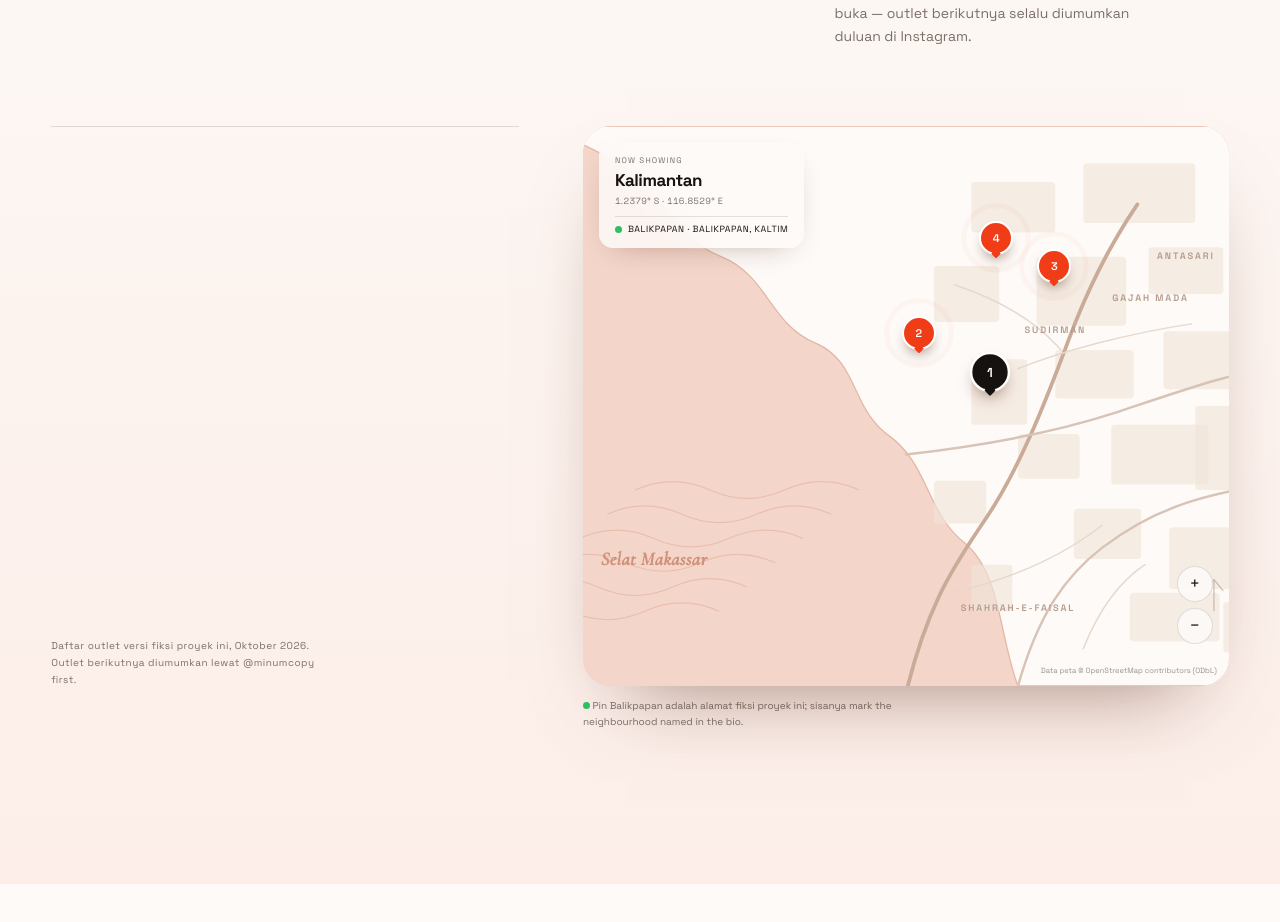
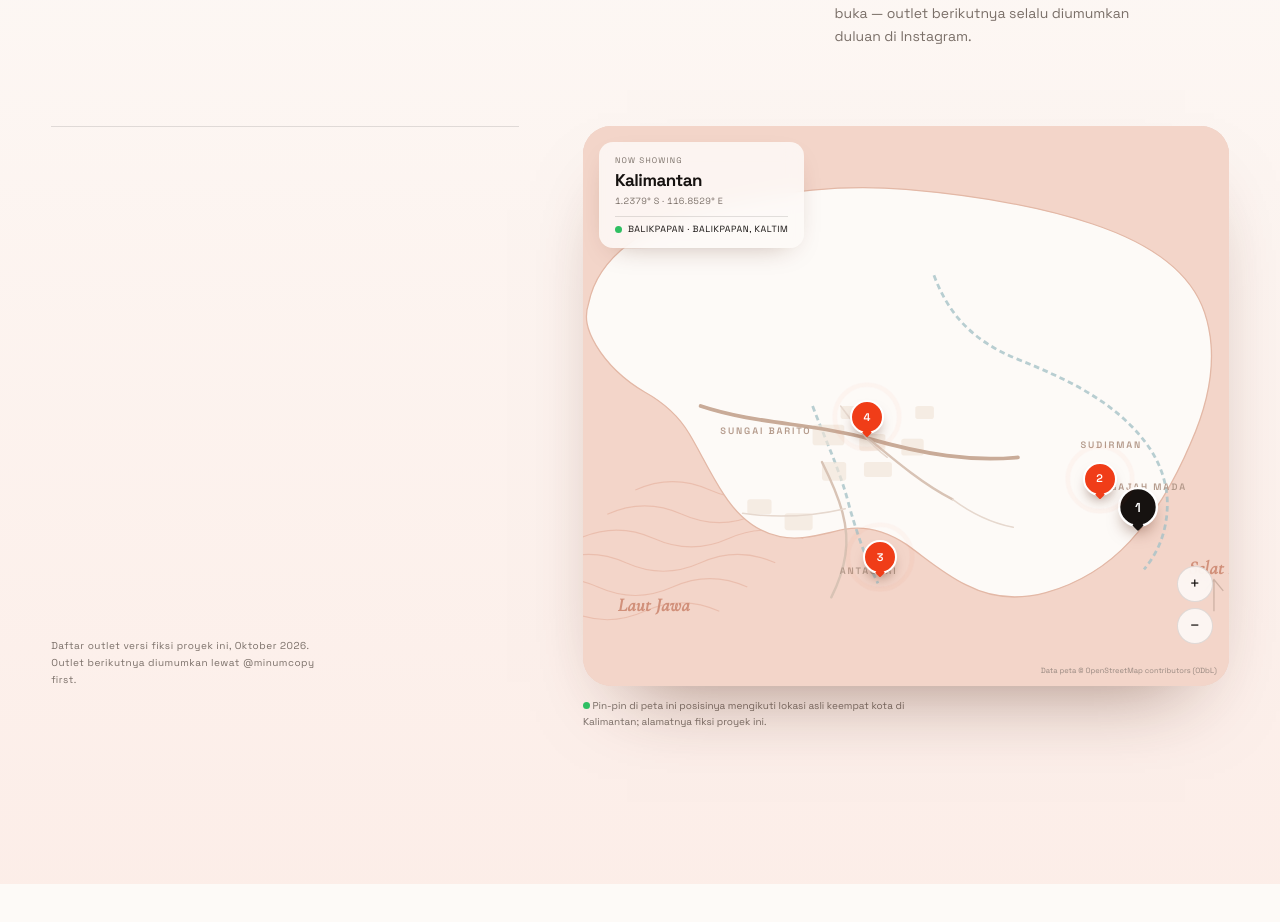
Before and after one commit to mufqimuf/loop-coffee-clone, a React (Vite) app: page / in a window 1280 px wide. Shown: the part 7960-8882 px from the top of the page. Built offline with nearby package versions, Linux system fonts and the light colour scheme.

Commit message:
map: redraw Kalimantan island, Mahakam+Barito rivers, pins repositioned to real city geography

```diff
--- a/src/components/Locations.jsx
+++ b/src/components/Locations.jsx
@@ -111,55 +111,55 @@ export default function Locations() {
                 </g>
                 <path
                   className="land"
-                  d="M0,0 H800 V600 H520 C500,548 502,478 462,446 C422,414 424,362 382,332 C340,302 350,252 302,232 C254,212 252,160 202,140 C152,120 132,72 92,42 C58,16 22,10 0,0 Z"
+                  d="M60,190 C70,140 120,105 190,88 C260,70 330,62 400,68 C470,74 540,85 600,105 C660,125 705,155 720,200 C735,245 725,295 705,340 C688,380 668,415 640,445 C615,472 585,490 550,500 C520,508 490,505 465,492 C440,480 420,462 400,448 C380,435 358,428 335,432 C310,437 288,445 265,440 C240,435 220,418 205,395 C190,372 180,350 168,330 C155,308 138,295 120,285 C98,272 80,255 68,235 C58,218 55,205 60,190 Z"
+                />
+                {/* Sungai Mahakam — Samarinda di tepinya */}
+                <path
+                  className="rd river"
+                  d="M430,160 C445,200 470,230 520,250 C570,270 610,290 640,320 C665,345 678,370 680,400 C681,430 672,455 655,475"
+                  fill="none"
+                />
+                {/* Sungai Barito — Banjarmasin delta */}
+                <path
+                  className="rd river"
+                  d="M300,300 C315,340 330,370 340,410 C350,445 360,470 370,490"
+                  fill="none"
                 />
                 <g className="blocks">
                   {[
-                    [470, 60, 90, 54],
-                    [590, 40, 120, 64],
-                    [430, 150, 70, 60],
-                    [540, 140, 96, 74],
-                    [660, 130, 80, 50],
-                    [470, 250, 60, 70],
-                    [560, 240, 84, 52],
-                    [676, 220, 88, 62],
-                    [520, 330, 66, 48],
-                    [620, 320, 104, 64],
-                    [710, 300, 60, 90],
-                    [430, 380, 56, 46],
-                    [580, 410, 72, 54],
-                    [682, 430, 80, 66],
-                    [470, 470, 44, 50],
-                    [640, 500, 96, 52],
-                    [740, 510, 48, 54],
+                    [300, 320, 34, 22], [350, 330, 28, 18], [310, 360, 26, 20],
+                    [355, 360, 30, 16], [395, 335, 24, 18], [330, 300, 22, 14],
+                    [230, 400, 26, 16], [270, 415, 30, 18], [410, 300, 20, 14],
                   ].map(([x, y, w, h], i) => (
-                    <rect key={i} x={x} y={y} width={w} height={h} rx="4" />
+                    <rect key={i} x={x} y={y} width={w} height={h} rx="3" />
                   ))}
                 </g>
                 <g className="roads">
-                  <path className="rd c1" d="M402,600 C424,512 452,470 486,420 C520,370 548,300 574,230 C594,176 618,128 648,84" />
-                  <path className="rd c2" d="M520,600 C540,530 566,486 610,452 C660,414 706,396 800,382" />
-                  <path className="rd c2" d="M400,352 C470,344 548,332 622,308 C700,282 750,264 800,258" />
-                  <path className="rd c3" d="M450,500 C510,486 566,462 610,428" />
-                  <path className="rd c3" d="M520,260 C570,240 640,222 706,212" />
-                  <path className="rd c3" d="M590,560 C606,520 626,490 656,470" />
-                  <path className="rd c3" d="M452,170 C500,186 540,210 566,240" />
+                  <path className="rd c1" d="M180,300 C240,320 300,318 360,335 C420,352 470,360 520,355" />
+                  <path className="rd c2" d="M310,360 C330,400 340,430 335,460 C332,480 325,495 320,505" />
+                  <path className="rd c2" d="M360,335 C390,360 420,385 450,400" />
+                  <path className="rd c3" d="M225,415 C260,420 300,418 335,410" />
+                  <path className="rd c3" d="M330,300 C345,320 360,340 380,355" />
+                  <path className="rd c3" d="M450,400 C470,415 490,425 515,430" />
                 </g>
                 <g className="map-labels">
-                  <text className="lb sea" x="130" y="470">
+                  <text className="lb sea" x="760" y="480">
                     Selat Makassar
                   </text>
-                  <text className="lb" x="560" y="222">
+                  <text className="lb sea" x="130" y="520">
+                    Laut Jawa
+                  </text>
+                  <text className="lb" x="620" y="345">
                     Sudirman
                   </text>
-                  <text className="lb" x="662" y="188">
+                  <text className="lb" x="660" y="390">
                     Gajah Mada
                   </text>
-                  <text className="lb" x="700" y="142">
+                  <text className="lb" x="360" y="480">
                     Antasari
                   </text>
-                  <text className="lb" x="520" y="520">
-                    Shahrah-e-Faisal
+                  <text className="lb" x="250" y="330">
+                    Sungai Barito
                   </text>
                 </g>
                 <path className="compass" d="M730,520 l0,-34 m-10,12 l10,-12 l10,12" />
@@ -211,8 +211,8 @@ export default function Locations() {
             <p className="map-credit">Data peta © OpenStreetMap contributors (ODbL)</p>
           </div>
           <p className="map-note">
-            <span className="live-dot" /> Pin Balikpapan adalah alamat fiksi proyek ini; sisanya
-            mark the neighbourhood named in the bio.
+            <span className="live-dot" /> Pin-pin di peta ini posisinya mengikuti lokasi asli keempat kota di
+            Kalimantan; alamatnya fiksi proyek ini.
           </p>
         </div>
       </div>
--- a/src/data.js
+++ b/src/data.js
@@ -116,8 +116,8 @@ export const outlets = [
     tag: 'Buka · di sinilah dimulai',
     area: 'Balikpapan, Kaltim',
     address: 'Jl. Jenderal Sudirman, Balikpapan, Kalimantan Timur',
-    x: 63,
-    y: 47,
+    x: 86,
+    y: 71,
   },
   {
     id: 'samarinda',
@@ -126,8 +126,8 @@ export const outlets = [
     tag: 'Buka · tepi Mahakam',
     area: 'Samarinda, Kaltim',
     address: 'Jl. Gajah Mada, Samarinda, Kalimantan Timur',
-    x: 52,
-    y: 40,
+    x: 80,
+    y: 66,
   },
   {
     id: 'banjarmasin',
@@ -136,8 +136,8 @@ export const outlets = [
     tag: 'Buka · kota seribu sungai',
     area: 'Banjarmasin, Kalsel',
     address: 'Jl. Pangeran Antasari, Banjarmasin, Kalimantan Selatan',
-    x: 73,
-    y: 28,
+    x: 46,
+    y: 80,
   },
   {
     id: 'palangkaraya',
@@ -146,8 +146,8 @@ export const outlets = [
     tag: 'Buka · jantung Kalimantan',
     area: 'Palangka Raya, Kalteng',
     address: 'Jl. Diponegoro, Palangka Raya, Kalimantan Tengah',
-    x: 64,
-    y: 23,
+    x: 44,
+    y: 55,
   },
 ]
 
--- a/src/styles/sections.css
+++ b/src/styles/sections.css
@@ -1912,6 +1912,12 @@
   stroke: #e6d8ce;
   stroke-width: 1.6;
 }
+.rd.river {
+  stroke: #a8c4c9;
+  stroke-width: 3;
+  stroke-dasharray: 6 4;
+  opacity: 0.8;
+}
 
 .lb {
   font-family: var(--font-sans);
```
